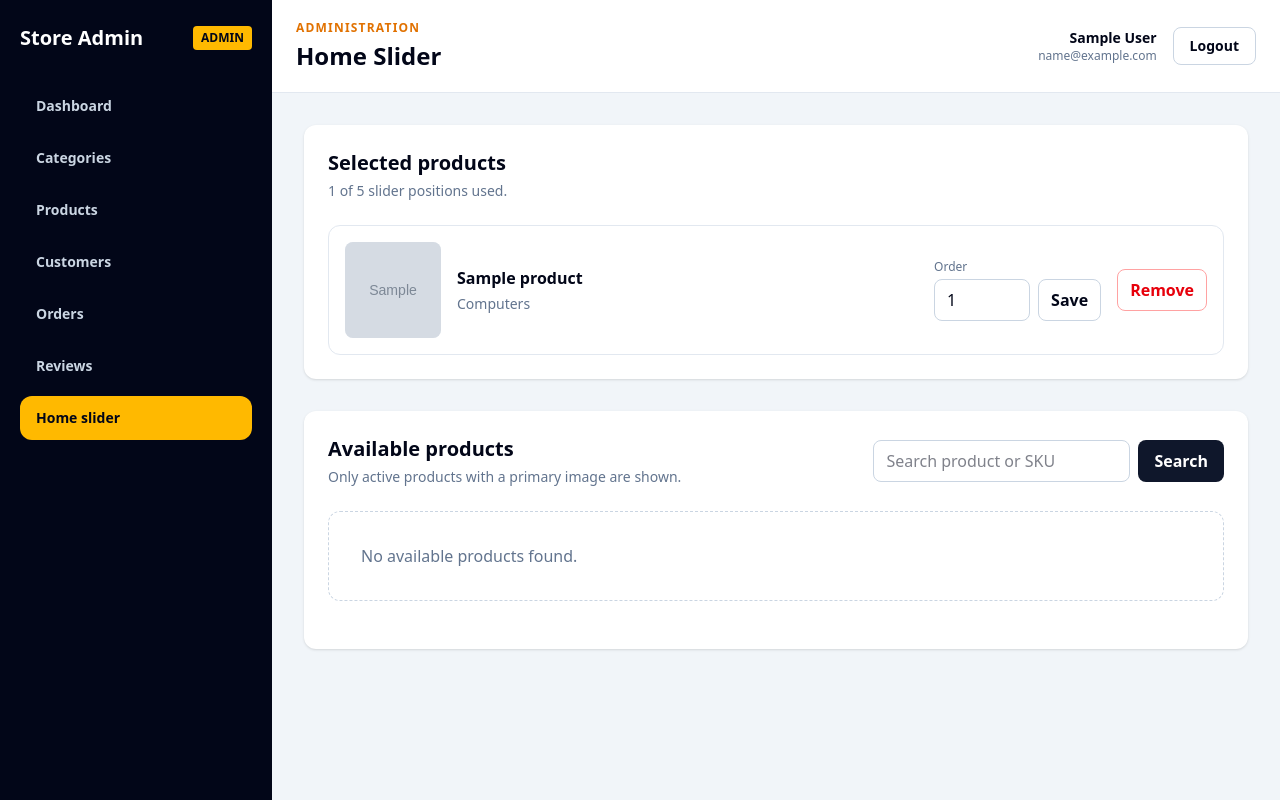
After one commit to sthisfake/store, a Laravel app: page /admin/home-slider in a window 1280 px wide. The commit adds this page. Run offline with Laravel 12, Linux system fonts and the light colour scheme; a user stored in the database is signed in; data comes from the database, SQL or seed files in the repository; tables that the repository leaves empty hold one stand-in row (values such as "Sample post"); grey boxes marked "Sample" are stand-in pictures; style sheets or scripts are compiled from the project's sources; parts of the project's set-up code (start-up, migrations or seed data) failed here and were passed over; some libraries are stand-ins or nearby versions.

Commit message:
add slider functionality to admin panel , created view and controler

```diff
--- /dev/null
+++ b/app/Http/Controllers/Admin/HomeSliderController.php
@@ -0,0 +1,120 @@
+<?php
+
+namespace App\Http\Controllers\Admin;
+
+use App\Enums\ProductStatus;
+use App\Http\Controllers\Controller;
+use App\Models\Product;
+use Illuminate\Http\RedirectResponse;
+use Illuminate\Http\Request;
+use Illuminate\View\View;
+
+class HomeSliderController extends Controller
+{
+    public function index(Request $request): View
+    {
+        $search = trim((string) $request->query('search'));
+
+        $sliderProducts = Product::query()->where('show_on_home_slider', true)->with([
+
+                'category:id,name',
+                'primaryImage:id,product_id,image_path',
+
+            ])->orderBy('home_slider_order')->orderBy('name')->get();
+
+        $availableProducts = Product::query()->where('show_on_home_slider', false)->where('status', ProductStatus::ACTIVE->value)->whereHas('category', function ($query): void {
+
+                $query->where('is_active', true);
+
+            })->whereHas('primaryImage')->with([
+
+                'category:id,name',
+                'primaryImage:id,product_id,image_path',
+
+            ])->when($search !== '', function ($query) use ($search): void {
+
+                $query->where(function ($query) use ($search): void {
+
+                    $query->where('name', 'like', "%{$search}%")->orWhere('sku', 'like', "%{$search}%");
+
+                });
+            })->orderBy('name')->paginate(12)->withQueryString();
+
+        return view('admin.home-slider.index', [
+            'sliderProducts' => $sliderProducts,
+            'availableProducts' => $availableProducts,
+            'search' => $search,
+        ]);
+    }
+
+    public function store(Product $product): RedirectResponse
+    {
+        if ($product->status !== ProductStatus::ACTIVE) {
+            return back()->withErrors([
+                'slider' => 'only active products can be added.',
+            ]);
+        }
+
+        if (! $product->category->is_active) {
+            return back()->withErrors([
+                'slider' => 'the product category is inactive.',
+            ]);
+        }
+
+        if (! $product->primaryImage()->exists()) {
+            return back()->withErrors([
+                'slider' => 'the product must have a primary image.',
+            ]);
+        }
+
+        $sliderProductCount = Product::query()
+            ->where('show_on_home_slider', true)
+            ->count();
+
+        if ($sliderProductCount >= 5) {
+            return back()->withErrors([
+                'slider' => 'the homepage slider can contain a maximum of 5 products.',
+            ]);
+        }
+
+        $nextOrder = (int) Product::query()->where('show_on_home_slider', true)->max('home_slider_order');
+
+        $product->update([
+            'show_on_home_slider' => true,
+            'home_slider_order' => $nextOrder + 1,
+        ]);
+
+        return back()->with('success', 'Product added to the homepage slider.');
+    }
+
+    public function updateOrder(Request $request,Product $product): RedirectResponse {
+
+        if (! $product->show_on_home_slider) {
+            abort(404);
+        }
+
+        $data = $request->validate([
+            'home_slider_order' => ['required', 'integer', 'min:1', 'max:5'],
+        ]);
+
+        $product->update([
+            'home_slider_order' => $data['home_slider_order'],
+        ]);
+
+        return back()->with('success', 'Slider order updated.');
+    }
+
+    public function destroy(Product $product): RedirectResponse
+    {
+        if (! $product->show_on_home_slider) {
+            abort(404);
+        }
+
+        $product->update([
+            'show_on_home_slider' => false,
+            'home_slider_order' => 0,
+        ]);
+
+        return back()->with('success', 'Product removed from the homepage slider.');
+    }
+}
--- /dev/null
+++ b/resources/views/admin/home-slider/index.blade.php
@@ -0,0 +1,191 @@
+@extends('admin.layouts.app')
+
+@section('title', 'Home Slider')
+@section('heading', 'Home Slider')
+
+@section('content')
+    @if ($errors->any())
+        <div class="mb-6 rounded-lg bg-red-100 p-4 text-sm text-red-700">
+            {{ $errors->first() }}
+        </div>
+    @endif
+
+    <section class="rounded-xl bg-white p-6 shadow-sm">
+        <div class="mb-6 flex items-center justify-between gap-4">
+            <div>
+                <h2 class="text-xl font-bold">Selected products</h2>
+                <p class="mt-1 text-sm text-slate-500">
+                    {{ $sliderProducts->count() }} of 5 slider positions used.
+                </p>
+            </div>
+        </div>
+
+        <div class="space-y-4">
+            @forelse ($sliderProducts as $product)
+                <article class="flex flex-col gap-4 rounded-xl border border-slate-200 p-4 sm:flex-row sm:items-center">
+                    <div class="size-24 shrink-0 overflow-hidden rounded-lg bg-slate-100">
+                        @if ($product->primaryImage)
+                            <img
+                                src="{{ asset('storage/'.$product->primaryImage->image_path) }}"
+                                alt="{{ $product->name }}"
+                                class="h-full w-full object-cover"
+                            >
+                        @else
+                            <div class="grid h-full place-items-center text-xs text-slate-400">
+                                No image
+                            </div>
+                        @endif
+                    </div>
+
+                    <div class="min-w-0 flex-1">
+                        <p class="truncate font-bold">{{ $product->name }}</p>
+                        <p class="mt-1 text-sm text-slate-500">
+                            {{ $product->category->name }}
+                        </p>
+
+                        @if ($product->status->value !== 'active')
+                            <p class="mt-2 text-sm font-semibold text-red-600">
+                                This product is currently inactive.
+                            </p>
+                        @endif
+                    </div>
+
+                    <form
+                        method="POST"
+                        action="{{ route('admin.home-slider.order', $product) }}"
+                        class="flex items-end gap-2"
+                    >
+                        @csrf
+                        @method('PATCH')
+
+                        <div>
+                            <label
+                                for="order-{{ $product->id }}"
+                                class="mb-1 block text-xs text-slate-500"
+                            >
+                                Order
+                            </label>
+
+                            <input
+                                id="order-{{ $product->id }}"
+                                type="number"
+                                name="home_slider_order"
+                                value="{{ $product->home_slider_order }}"
+                                min="0"
+                                max="1000"
+                                class="w-24 rounded-lg border border-slate-300 px-3 py-2"
+                            >
+                        </div>
+
+                        <button
+                            type="submit"
+                            class="rounded-lg border border-slate-300 px-3 py-2 font-semibold"
+                        >
+                            Save
+                        </button>
+                    </form>
+
+                    <form
+                        method="POST"
+                        action="{{ route('admin.home-slider.destroy', $product) }}"
+                    >
+                        @csrf
+                        @method('DELETE')
+
+                        <button
+                            type="submit"
+                            class="rounded-lg border border-red-300 px-3 py-2 font-semibold text-red-600"
+                        >
+                            Remove
+                        </button>
+                    </form>
+                </article>
+            @empty
+                <div class="rounded-xl border border-dashed border-slate-300 p-8 text-center text-slate-500">
+                    No products are selected for the homepage slider.
+                </div>
+            @endforelse
+        </div>
+    </section>
+
+    <section class="mt-8 rounded-xl bg-white p-6 shadow-sm">
+        <div class="mb-6 flex flex-col justify-between gap-4 sm:flex-row sm:items-center">
+            <div>
+                <h2 class="text-xl font-bold">Available products</h2>
+                <p class="mt-1 text-sm text-slate-500">
+                    Only active products with a primary image are shown.
+                </p>
+            </div>
+
+            <form
+                method="GET"
+                action="{{ route('admin.home-slider.index') }}"
+                class="flex gap-2"
+            >
+                <input
+                    type="search"
+                    name="search"
+                    value="{{ $search }}"
+                    placeholder="Search product or SKU"
+                    class="rounded-lg border border-slate-300 px-3 py-2"
+                >
+
+                <button
+                    type="submit"
+                    class="rounded-lg bg-slate-900 px-4 py-2 font-semibold text-white"
+                >
+                    Search
+                </button>
+            </form>
+        </div>
+
+        <div class="grid gap-5 sm:grid-cols-2 xl:grid-cols-3">
+            @forelse ($availableProducts as $product)
+                <article class="overflow-hidden rounded-xl border border-slate-200">
+                    <div class="aspect-[16/9] overflow-hidden bg-slate-100">
+                        <img
+                            src="{{ asset('storage/'.$product->primaryImage->image_path) }}"
+                            alt="{{ $product->name }}"
+                            class="h-full w-full object-cover"
+                        >
+                    </div>
+
+                    <div class="p-4">
+                        <p class="font-bold">{{ $product->name }}</p>
+                        <p class="mt-1 text-sm text-slate-500">
+                            {{ $product->category->name }}
+                        </p>
+
+                        <form
+                            method="POST"
+                            action="{{ route('admin.home-slider.store', $product) }}"
+                            class="mt-4"
+                        >
+                            @csrf
+
+                            <button
+                                type="submit"
+                                @disabled($sliderProducts->count() >= 5)
+                                @class([
+                                    'w-full rounded-lg px-4 py-2 font-semibold text-white',
+                                    'bg-slate-900 hover:bg-slate-700' => $sliderProducts->count() < 5,
+                                    'cursor-not-allowed bg-slate-300' => $sliderProducts->count() >= 5,
+                                ])
+                            >
+                                Add to slider
+                            </button>
+                        </form>
+                    </div>
+                </article>
+            @empty
+                <div class="rounded-xl border border-dashed border-slate-300 p-8 text-slate-500 sm:col-span-2 xl:col-span-3">
+                    No available products found.
+                </div>
+            @endforelse
+        </div>
+
+        <div class="mt-6">
+            {{ $availableProducts->links() }}
+        </div>
+    </section>
+@endsection
--- a/resources/views/admin/layouts/app.blade.php
+++ b/resources/views/admin/layouts/app.blade.php
@@ -80,6 +80,16 @@
             >
                 Reviews
             </a>
+            <a
+                href="{{ route('admin.home-slider.index') }}"
+                @class([
+                    'block rounded-xl px-4 py-3 text-sm font-semibold transition',
+                    'bg-amber-400 text-slate-950' => request()->routeIs('admin.home-slider.*'),
+                    'text-slate-300 hover:bg-slate-800 hover:text-white' => ! request()->routeIs('admin.home-slider.*'),
+                ])
+            >
+                Home slider
+            </a>
             </nav>
         </aside>
 
--- a/resources/views/home.blade.php
+++ b/resources/views/home.blade.php
@@ -65,8 +65,8 @@
                 <div class="mx-auto flex min-h-[480px] max-w-7xl items-center px-5 py-16 text-white lg:px-8">
                     <div>
                         <p class="text-xs font-bold uppercase tracking-[0.3em] text-orange-400">Kaka Store</p>
-                        <h1 class="mt-4 max-w-2xl text-5xl font-black tracking-tight">Products worth coming back for.</h1>
-                        <p class="mt-5 text-white/60">Add primary images to active products to populate this slider.</p>
+                        <h4 class="mt-4 max-w-2xl text-5xl font-black tracking-tight">Products worth coming back for.</h4>
+
                     </div>
                 </div>
             @endforelse
--- a/routes/web.php
+++ b/routes/web.php
@@ -11,6 +11,8 @@ use App\Http\Controllers\Admin\ReviewController;
 use App\Http\Controllers\HomeController;
 use App\Http\Controllers\Storefront\ProductController as StorefrontProductController;
 use App\Http\Controllers\Storefront\CategoryController as StorefrontCategoryController;
+use App\Http\Controllers\Admin\HomeSliderController;
+
 
 
 
@@ -76,6 +78,12 @@ Route::prefix('admin')->name('admin.')->group(function () {
         Route::patch('/reviews/{review}/approve', [ReviewController::class, 'approve'])->name('reviews.approve');
         Route::patch('/reviews/{review}/reject', [ReviewController::class, 'reject'])->name('reviews.reject');
 
+        // home slider section
+        Route::get('/home-slider', [HomeSliderController::class, 'index'])->name('home-slider.index');
+        Route::post('/home-slider/{product}', [HomeSliderController::class, 'store'])->name('home-slider.store');
+        Route::patch('/home-slider/{product}/order', [HomeSliderController::class, 'updateOrder'])->name('home-slider.order');
+        Route::delete('/home-slider/{product}', [HomeSliderController::class, 'destroy'])->name('home-slider.destroy');
+
         // logout
         Route::post('/logout', [SessionController::class, 'logout'])->name('logout');
     });
```
Also changed, not shown: app/Http/Controllers/HomeController.php (+7 -2 lines).
